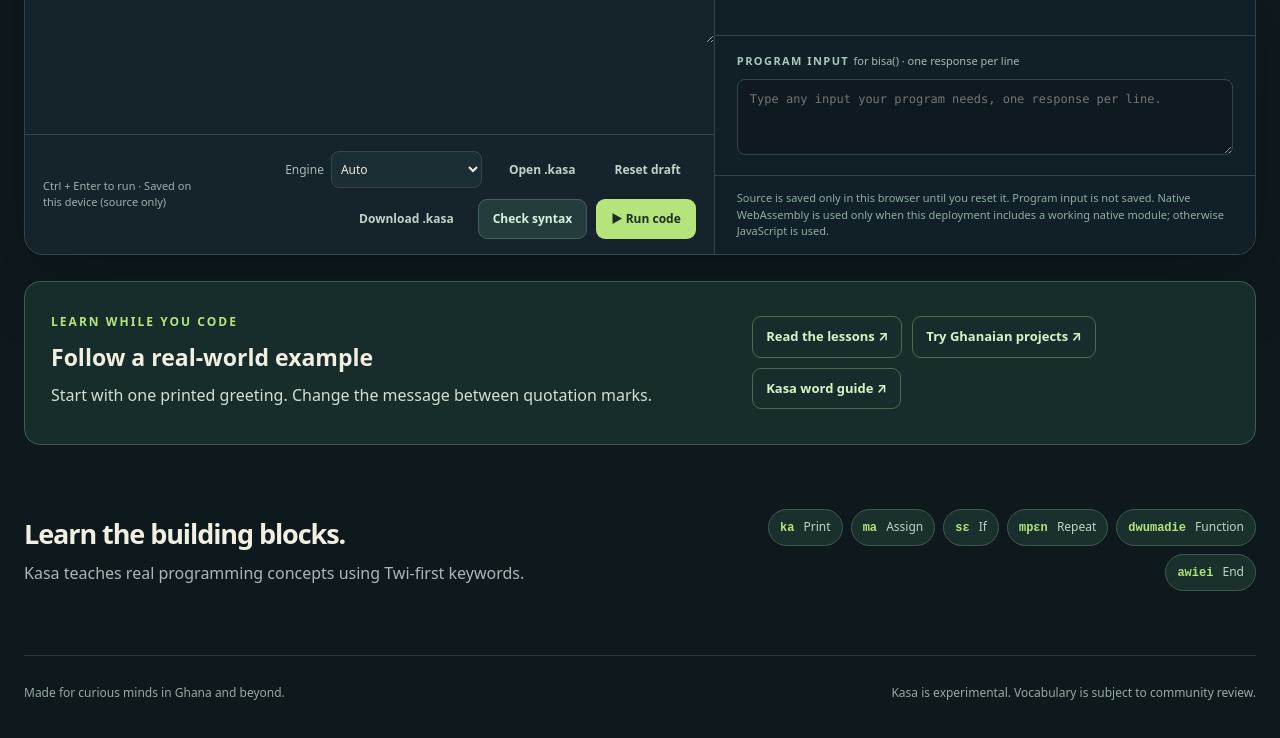
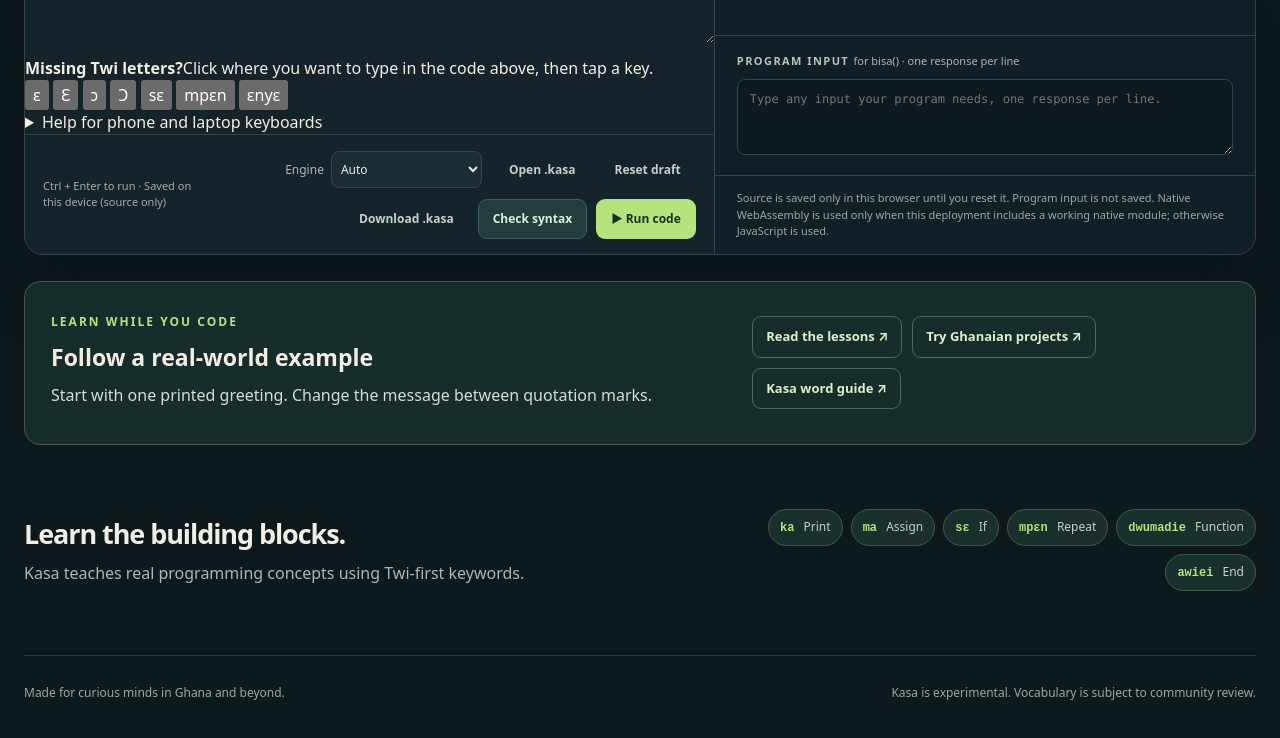
Before and after one commit to fosterb1/kasa_programming_language, a plain HTML site: page playground/index.html in a window 1280 px wide. Shown: the part 966-1704 px from the top of the page. Drawn offline with Linux system fonts and the light colour scheme.

Commit message:
Add optional on-screen Twi letters and Kasa keyword buttons to Netlify playground

```diff
--- a/playground/index.html
+++ b/playground/index.html
@@ -46,6 +46,19 @@
             </label>
           </div>
           <div class="editor-frame"><span class="editor-label">KASA SOURCE CODE</span><label for="source" class="sr-only">Kasa program source code</label><textarea id="source" spellcheck="false" autocapitalize="off" autocomplete="off" autocorrect="off" aria-label="Kasa program source code" aria-describedby="editor-help"></textarea></div>
+          <div class="character-toolbar" aria-label="Kasa keyboard helper">
+            <div class="character-toolbar-title"><strong>Missing Twi letters?</strong><span>Click where you want to type in the code above, then tap a key.</span></div>
+            <div class="character-keys">
+              <button type="button" class="character-key" data-insert="ɛ" aria-label="Insert ɛ">ɛ</button>
+              <button type="button" class="character-key" data-insert="Ɛ" aria-label="Insert Ɛ">Ɛ</button>
+              <button type="button" class="character-key" data-insert="ɔ" aria-label="Insert ɔ">ɔ</button>
+              <button type="button" class="character-key" data-insert="Ɔ" aria-label="Insert Ɔ">Ɔ</button>
+              <button type="button" class="character-key" data-insert="sɛ" aria-label="Insert sɛ keyword">sɛ</button>
+              <button type="button" class="character-key" data-insert="mpɛn" aria-label="Insert mpɛn keyword">mpɛn</button>
+              <button type="button" class="character-key" data-insert="ɛnyɛ" aria-label="Insert ɛnyɛ keyword">ɛnyɛ</button>
+            </div>
+            <details class="character-keyboard-tips"><summary>Help for phone and laptop keyboards</summary><p>No special keyboard is required inside this editor. Use the buttons above or a Twi/Akan input layout installed on your own device. Kasa keywords keep their real spelling; English words are not automatically converted into language commands.</p></details>
+          </div>
           <div class="editor-footer">
             <div id="editor-help" class="hint">Ctrl + Enter to run · Saved on this device (source only)</div>
             <div class="editor-actions"><label class="engine-picker" for="engine">Engine <select id="engine" aria-label="Choose Kasa execution engine"><option value="auto">Auto</option><option value="javascript">JavaScript</option><option value="native" disabled>Native WebAssembly</option></select></label><label for="upload" class="button ghost file-action">Open .kasa<input type="file" id="upload" accept=".kasa,text/plain" class="sr-only" /></label><button type="button" id="reset" class="button ghost">Reset draft</button><button type="button" id="download" class="button ghost">Download .kasa</button><button type="button" id="check" class="button secondary" disabled>Check syntax</button><button type="button" id="run" class="button primary" disabled><span aria-hidden="true">▶</span> Run code</button></div>
```
